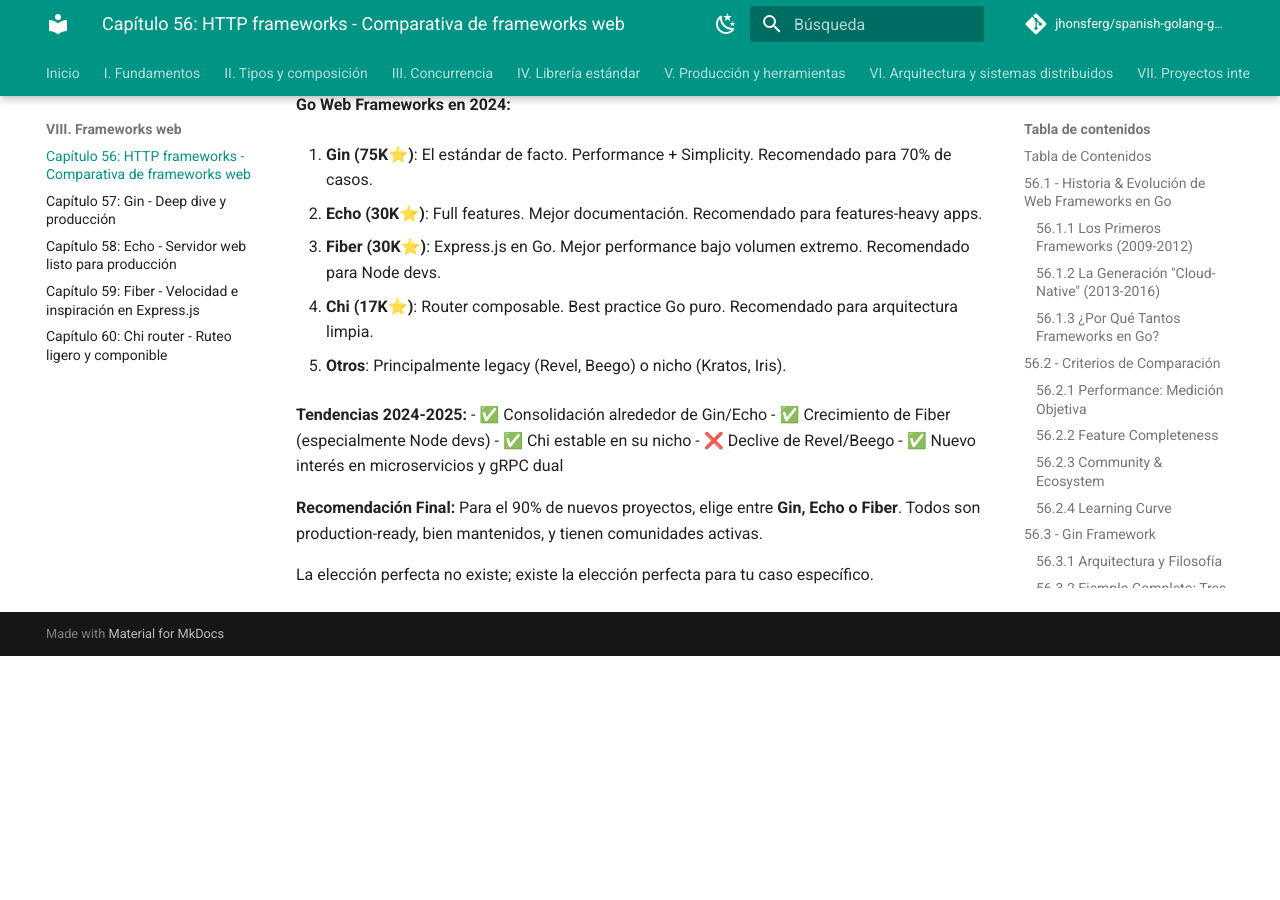
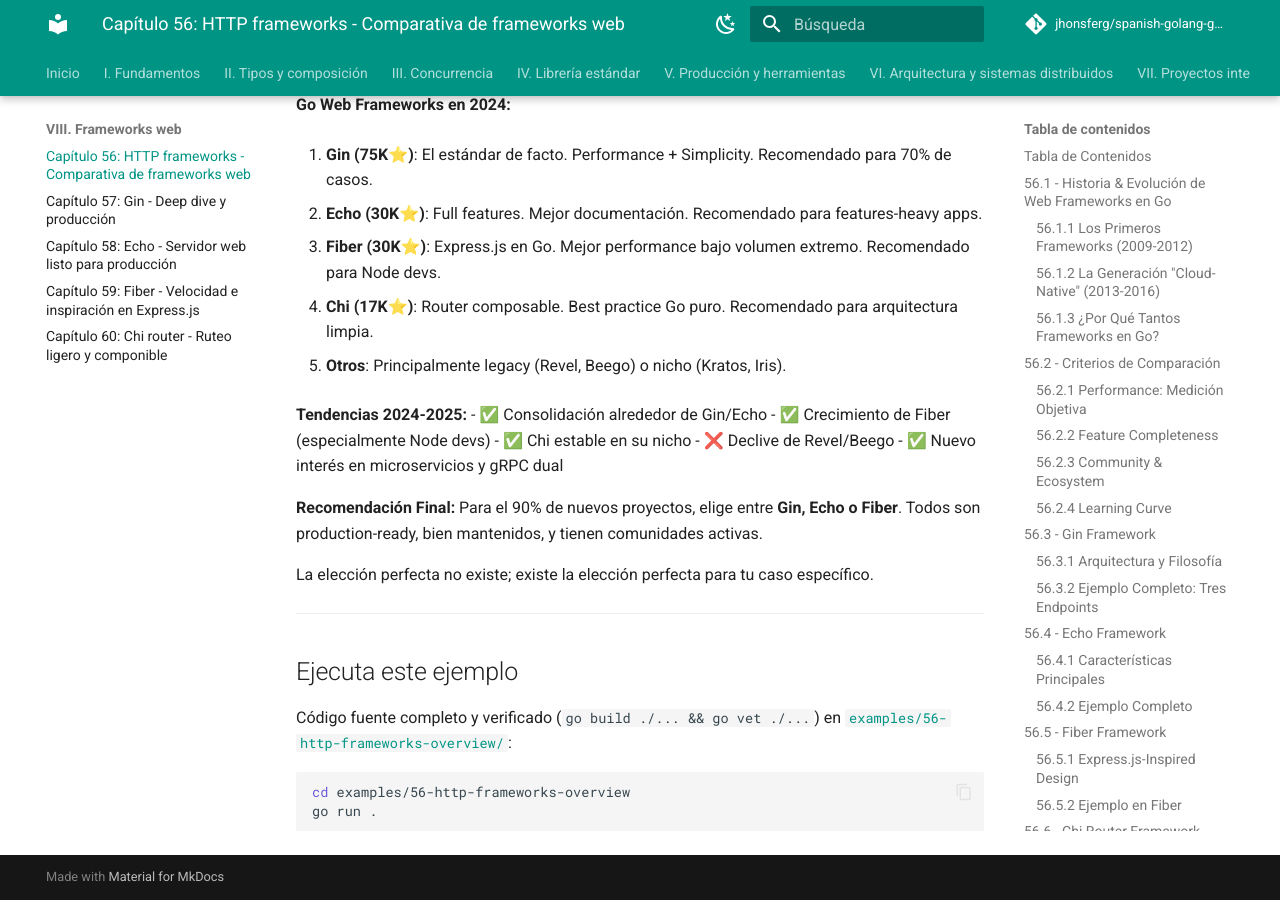
Before and after one commit to jhonsferg/spanish-golang-guide, an MkDocs documentation site: the page built from docs/08-frameworks-web/56-http-frameworks-overview.md, in a window 1280 px wide and 900 px high, scrolled down 39140 px. Built offline with MkDocs 1.6.1 and Material for MkDocs 9.7.7, drawn with Linux system fonts in a browser that asks for light colours; comment, search, counter and statistics services are not loaded; before the commit the page ends 39796 px from its top, so only the background shows below that.

Commit message:
docs: enlazar ejemplo ejecutable en el capítulo 56

````diff
--- a/docs/08-frameworks-web/56-http-frameworks-overview.md
+++ b/docs/08-frameworks-web/56-http-frameworks-overview.md
@@ -2026,3 +2026,16 @@
 Para el 90% de nuevos proyectos, elige entre **Gin, Echo o Fiber**. Todos son production-ready, bien mantenidos, y tienen comunidades activas.
 
 La elección perfecta no existe; existe la elección perfecta para tu caso específico.
+
+
+---
+
+## Ejecuta este ejemplo
+
+Código fuente completo y verificado (`go build ./... && go vet ./...`) en
+[`examples/56-http-frameworks-overview/`](https://github.com/jhonsferg/spanish-golang-guide/tree/main/examples/56-http-frameworks-overview):
+
+```bash
+cd examples/56-http-frameworks-overview
+go run .
+```
````
